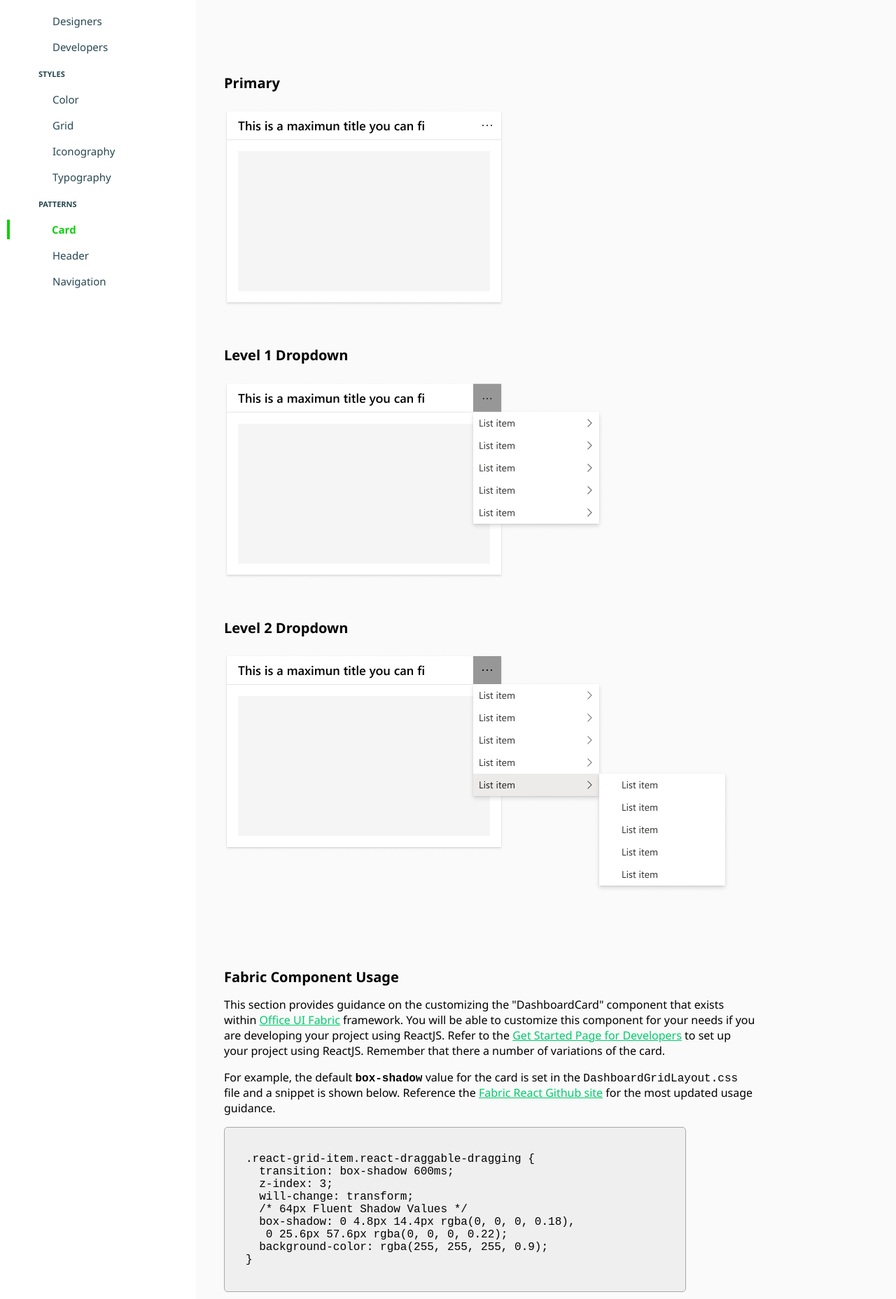
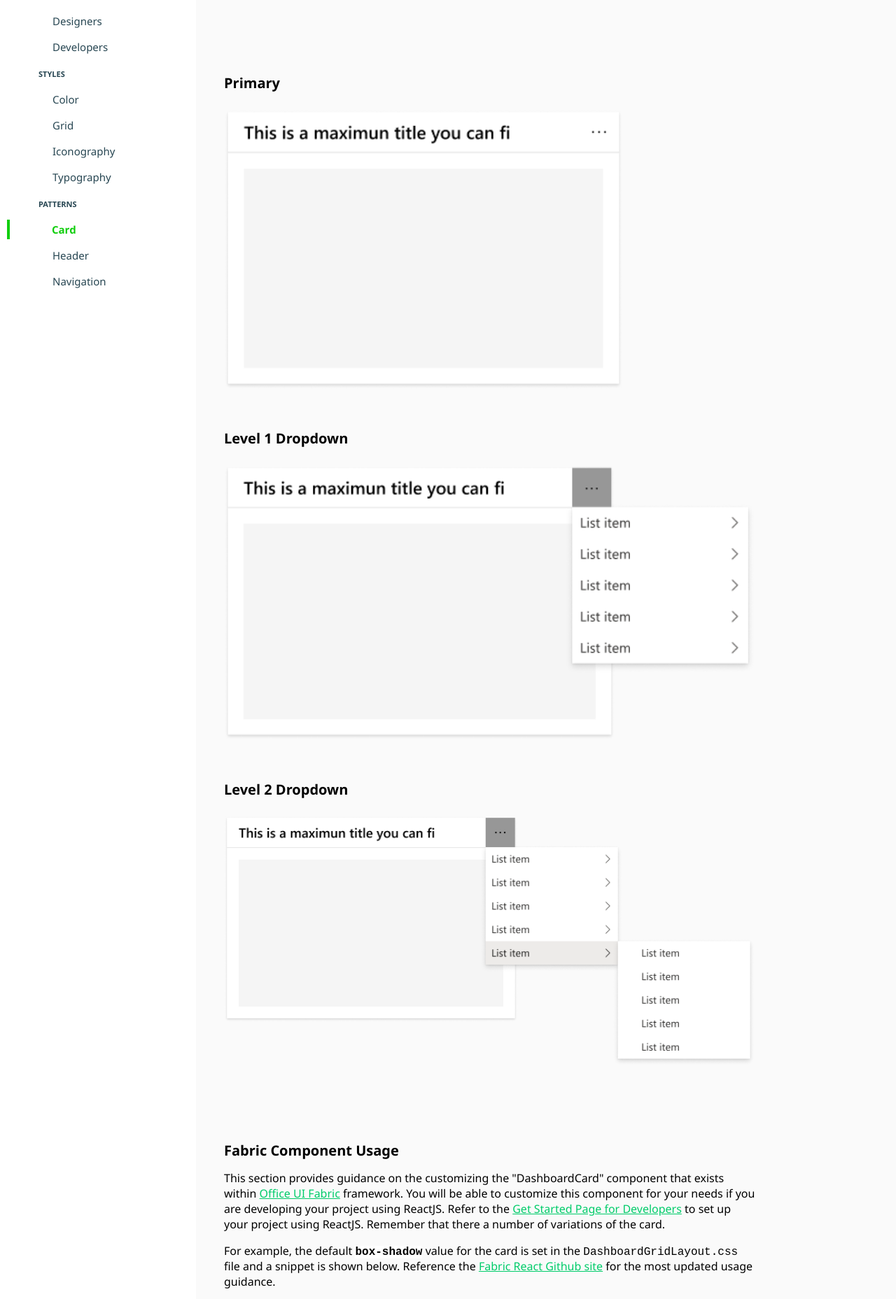
Before and after one commit to conceptslearningmachine/cseocoherence, a React app: page /#/patterns/card in a window 1280 px wide. Shown: the part 230-2087 px from the top of the page at 70% size. Built offline with nearby package versions, Linux system fonts and the light colour scheme.

Commit message:
image updates; code snippet updates; reflow; link updates for github

```diff
--- a/src/components/Card.tsx
+++ b/src/components/Card.tsx
@@ -23,12 +23,12 @@ const Card = () => {
 
          <div className="SubHeader">Primary</div>
 
-         <div className="CardImage-spacing"><img src={PrimaryCard} alt="Illustration showing a Card component." /></div>
+         <div className="CardImage-spacing image-margin"><img className="image-width-75" src={PrimaryCard} alt="Illustration showing a Card component." /></div>
          <div className="SubHeader">Level 1 Dropdown</div>
-         <div className="CardImage-spacing"><img src={CardLevel1} alt="Illustration showing a card with a button expanded." /></div>
+         <div className="CardImage-spacing image-margin"><img className="image-width" src={CardLevel1} alt="Illustration showing a card with a button expanded." /></div>
 
          <div className="SubHeader">Level 2 Dropdown</div>
-         <div className="CardImage-spacing"><img src={CardLevel2} alt="Illustration showing a card with a button expanded."/></div>
+         <div className="CardImage-spacing image-margin"><img className="image-width" src={CardLevel2} alt="Illustration showing a card with a button expanded."/></div>
 
          <div className="med-spacing"></div>
                  {/* Card Code Section */}
--- a/src/components/ComponentPage.scss
+++ b/src/components/ComponentPage.scss
@@ -12,6 +12,11 @@ p {
  }
  a:hover {
      color:#00852d;
+ }
+ pre {
+    white-space: pre-wrap;
+    word-wrap: break-word;
+    text-align: justify;
  }
 .font-medium {
     font-size: 14px;
@@ -133,7 +138,7 @@ p {
 .code-snippet {
     background: #efefef;
     border: 1px solid #a9a9a9;
-    padding: 20px 0px 20px 30px;
+    padding: 20px 20px 20px 30px;
     border-radius: 5px;
     margin: 0px 100px 50px 0px;
 }
--- a/src/components/Iconography.tsx
+++ b/src/components/Iconography.tsx
@@ -30,7 +30,7 @@ const Iconography = () => {
               <p>Windows 10 users have the font installed automatically</p>
               <div className="med-spacing"></div>
               <div className="SubHeader">Icon request</div>
-              <p>If you need a new icon designed, please fill out our <a href="https://github.com/Microsoft/cseo-design/issues/new/choose" className="global-links" target="_blank">icon request form</a>.</p>
+              <p>If you need a new icon designed, please fill out our <a href="https://github.com/Microsoft/cseo-design/issues" className="global-links" target="_blank">icon request form</a>.</p>
               <div className="med-spacing"></div>
               <div className="SubHeader">Icon samples</div>
               <img className="Image-spacing" src={SampleIcons} alt="Illustration of sample Fabric Icons." />
--- a/src/components/Navigation.tsx
+++ b/src/components/Navigation.tsx
@@ -23,7 +23,9 @@ const Navigation = () => {
             or collapsed by default, and is togglable by the user. There are many potential iterations of the navigation - connect
              directly with the Coherence team for further guidance.</p></div>
         {/* Navigation Placeholder for more content */}
-          <img src={NavExpandedCollapsed} alt="Illustration of Nav Collapsed." />
+        <div>
+          <img className="image-width-50" src={NavExpandedCollapsed} alt="Illustration of Nav Collapsed." />
+          </div>
           <div className="med-spacing"></div>
           <div className="med-spacing"></div>
 
--- a/src/components/Resources.tsx
+++ b/src/components/Resources.tsx
@@ -32,8 +32,8 @@ onenote:https://microsoft.sharepoint.com/teams/CSEDesign2/Shared%20Documents/Coh
                             <li><a className="global-links" href="https://github.com/OfficeDev/office-ui-fabric-core/" target="_blank">Fabric Core</a></li>
                             <li><a className="global-links" href="https://github.com/OfficeDev/office-ui-fabric-js" target="_blank">Fabric JS</a></li>
                             <li><a className="global-links" href="https://github.com/Microsoft/cseo-design" target="_blank">GitHub</a></li>
-                            <li><a className="global-links" href="https://github.com/Microsoft/cseo-design/issues/new/choose" target="_blank">Report a bug</a></li>
-                            <li><a className="global-links" href="https://github.com/Microsoft/cseo-design/issues/new/choose" target="_blank">Add a work item</a></li>
+                            <li><a className="global-links" href="https://github.com/Microsoft/cseo-design/issues" target="_blank">Report a bug</a></li>
+                            <li><a className="global-links" href="https://github.com/Microsoft/cseo-design/issues" target="_blank">Add a work item</a></li>
                         </ul>
                     </div>
                     <div className="resources-cols">
@@ -42,7 +42,7 @@ onenote:https://microsoft.sharepoint.com/teams/CSEDesign2/Shared%20Documents/Coh
                             <li><a className="global-links" href="https://www.figma.com/file/Qln7Fqzj6PL78ulLFIRFQWzx/CSEO.DESIGN_TOOLKIT-10-1-08?node-id=0%3A1" target="_blank">Figma UI Toolkit</a></li>
                             <li><a className="global-links" href="https://microsoft.sharepoint.com/teams/BrandCentral/Pages/Bundles/Segoe_UI_fonts.aspx" target="_blank">Segoe UI fonts</a></li>
                             <li><a className="global-links" href="http://uni/DesignDepot.FrontEnd/#/iconLibraryResults?productId=45781&t=FULL%20MDL2%20Assets%7CFabric%20MDL2%20Assets&f=Font&theme=light&size=16" target="_blank">Segoe MDL2 Assets icons</a></li>
-                            <li><a className="global-links" href="https://github.com/Microsoft/cseo-design/issues/new/choose" target="_blank">Icon Request</a></li>
+                            <li><a className="global-links" href="https://github.com/Microsoft/cseo-design/issues/" target="_blank">Icon Request</a></li>
                         </ul>
                     </div>
                 </div>
```
